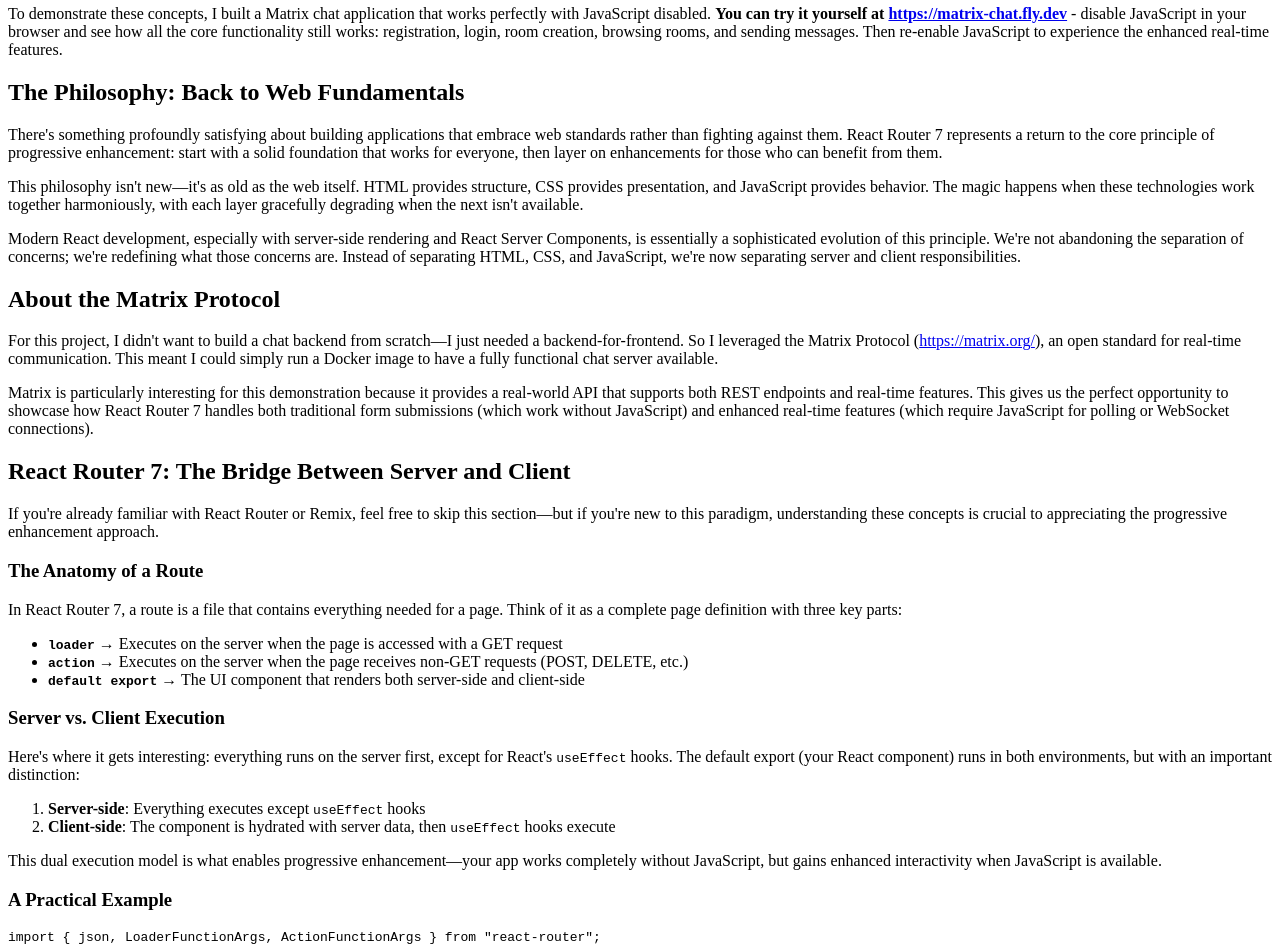
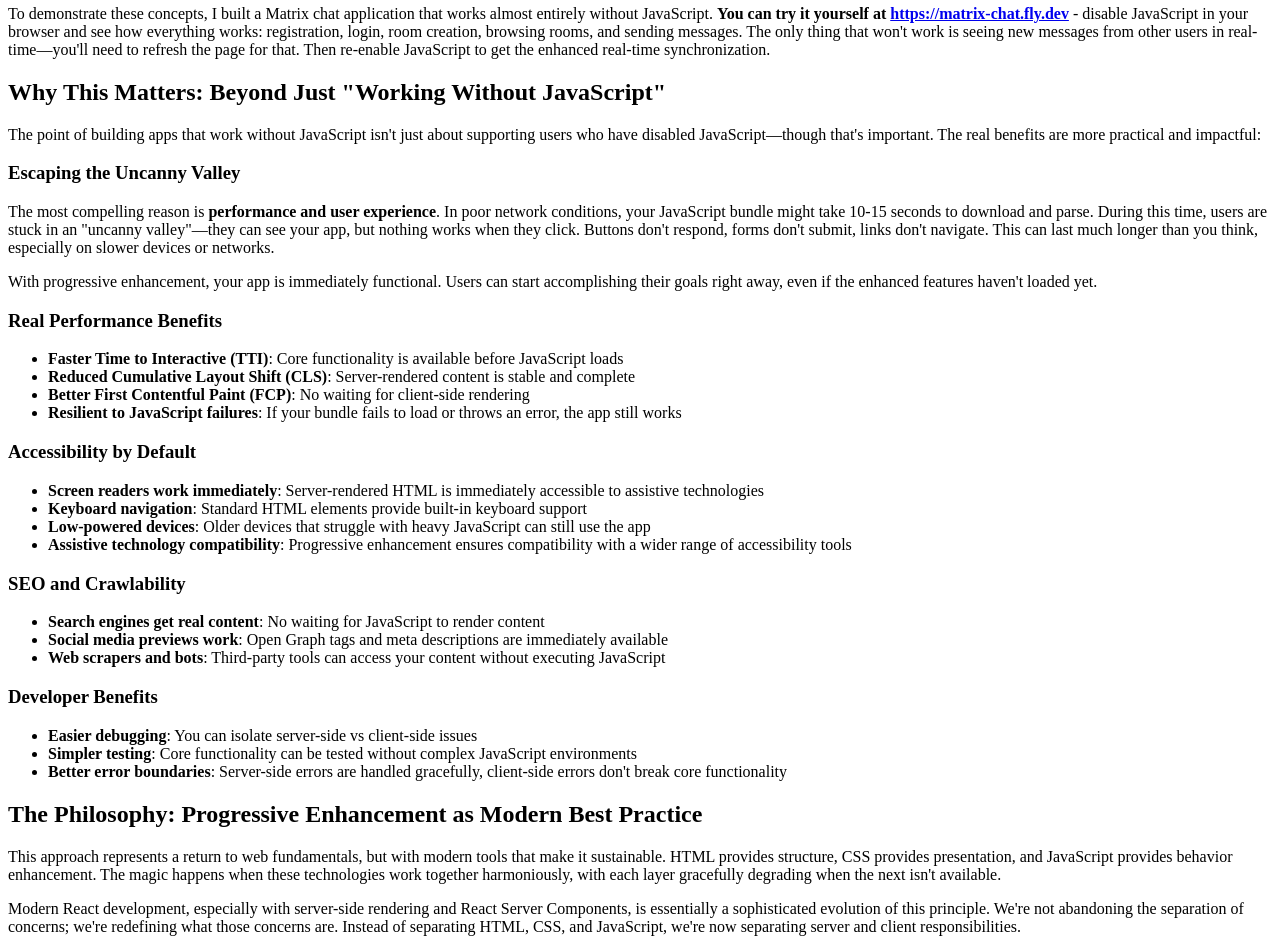
Before and after one commit to jurgob/jurgo-boemo-blog, a Gatsby site: page /20250726_progressive-react-when-your-app-still-works-with-js-disabled/ in a window 1280 px wide. Shown: the part 240-1184 px from the top of the page. Built offline with nearby package versions, Linux system fonts and the light colour scheme; Gatsby itself is replaced by a stand-in of ours; some packages are replaced by stand-ins of ours.

Commit message:
article phase 2

```diff
--- a/content/blog/20250726_progressive-react-when-your-app-still-works-with-js-disabled/index.md
+++ b/content/blog/20250726_progressive-react-when-your-app-still-works-with-js-disabled/index.md
@@ -10,13 +10,47 @@
 
 In the last year, I worked extensively with Remix and React Router 7, and I have to say it was a genuinely pleasant experience. If you're a seasoned web developer like me—someone who was there when AJAX was becoming a thing and struggled to make websites work both with and without JavaScript enabled—you'll really appreciate the evolution of React Router.
 
-To demonstrate these concepts, I built a Matrix chat application that works perfectly with JavaScript disabled. **You can try it yourself at [https://matrix-chat.fly.dev](https://matrix-chat.fly.dev)** - disable JavaScript in your browser and see how all the core functionality still works: registration, login, room creation, browsing rooms, and sending messages. Then re-enable JavaScript to experience the enhanced real-time features.
+To demonstrate these concepts, I built a Matrix chat application that works almost entirely without JavaScript. **You can try it yourself at [https://matrix-chat.fly.dev](https://matrix-chat.fly.dev)** - disable JavaScript in your browser and see how everything works: registration, login, room creation, browsing rooms, and sending messages. The only thing that won't work is seeing new messages from other users in real-time—you'll need to refresh the page for that. Then re-enable JavaScript to get the enhanced real-time synchronization.
 
-## The Philosophy: Back to Web Fundamentals
+## Why This Matters: Beyond Just "Working Without JavaScript"
 
-There's something profoundly satisfying about building applications that embrace web standards rather than fighting against them. React Router 7 represents a return to the core principle of progressive enhancement: start with a solid foundation that works for everyone, then layer on enhancements for those who can benefit from them.
+The point of building apps that work without JavaScript isn't just about supporting users who have disabled JavaScript—though that's important. The real benefits are more practical and impactful:
 
-This philosophy isn't new—it's as old as the web itself. HTML provides structure, CSS provides presentation, and JavaScript provides behavior. The magic happens when these technologies work together harmoniously, with each layer gracefully degrading when the next isn't available.
+### Escaping the Uncanny Valley
+
+The most compelling reason is **performance and user experience**. In poor network conditions, your JavaScript bundle might take 10-15 seconds to download and parse. During this time, users are stuck in an "uncanny valley"—they can see your app, but nothing works when they click. Buttons don't respond, forms don't submit, links don't navigate. This can last much longer than you think, especially on slower devices or networks.
+
+With progressive enhancement, your app is immediately functional. Users can start accomplishing their goals right away, even if the enhanced features haven't loaded yet.
+
+### Real Performance Benefits
+
+- **Faster Time to Interactive (TTI)**: Core functionality is available before JavaScript loads
+- **Reduced Cumulative Layout Shift (CLS)**: Server-rendered content is stable and complete
+- **Better First Contentful Paint (FCP)**: No waiting for client-side rendering
+- **Resilient to JavaScript failures**: If your bundle fails to load or throws an error, the app still works
+
+### Accessibility by Default
+
+- **Screen readers work immediately**: Server-rendered HTML is immediately accessible to assistive technologies
+- **Keyboard navigation**: Standard HTML elements provide built-in keyboard support
+- **Low-powered devices**: Older devices that struggle with heavy JavaScript can still use the app
+- **Assistive technology compatibility**: Progressive enhancement ensures compatibility with a wider range of accessibility tools
+
+### SEO and Crawlability
+
+- **Search engines get real content**: No waiting for JavaScript to render content
+- **Social media previews work**: Open Graph tags and meta descriptions are immediately available
+- **Web scrapers and bots**: Third-party tools can access your content without executing JavaScript
+
+### Developer Benefits
+
+- **Easier debugging**: You can isolate server-side vs client-side issues
+- **Simpler testing**: Core functionality can be tested without complex JavaScript environments
+- **Better error boundaries**: Server-side errors are handled gracefully, client-side errors don't break core functionality
+
+## The Philosophy: Progressive Enhancement as Modern Best Practice
+
+This approach represents a return to web fundamentals, but with modern tools that make it sustainable. HTML provides structure, CSS provides presentation, and JavaScript provides behavior enhancement. The magic happens when these technologies work together harmoniously, with each layer gracefully degrading when the next isn't available.
 
 Modern React development, especially with server-side rendering and React Server Components, is essentially a sophisticated evolution of this principle. We're not abandoning the separation of concerns; we're redefining what those concerns are. Instead of separating HTML, CSS, and JavaScript, we're now separating server and client responsibilities.
 
@@ -117,14 +151,18 @@
 
 The beauty of this approach becomes clear when you see how fundamental web features are handled. Let's examine how key functionality works both with and without JavaScript:
 
-### Without JavaScript: Pure Web Standards
+### Without JavaScript: Nearly Full Functionality
 
-When JavaScript is disabled, the chat application still works because it relies on fundamental web technologies:
+When JavaScript is disabled, the chat application works almost completely because it relies on fundamental web technologies:
 
-- **Forms submit via HTTP POST** → Messages are sent using standard form submission
-- **Navigation uses HTTP GET** → Links work as traditional page navigations
-- **Server-side rendering** → Every page loads with complete HTML content
-- **CSS provides styling** → The interface remains fully styled and usable
+- **User registration and login** → Forms submit via HTTP POST with server-side authentication
+- **Room creation** → Standard form submission creates new Matrix rooms
+- **Room browsing and search** → GET requests with URL parameters for filtering
+- **Message sending** → Forms post messages to the Matrix server
+- **Navigation** → All links work as traditional page navigations
+- **Server-side rendering** → Every page loads with complete HTML content and styling
+
+**The only missing feature**: Real-time message updates from other users. You'll need to refresh the page to see new messages. Everything else works exactly the same.
 
 ### With JavaScript: Enhanced Experience
 
```
